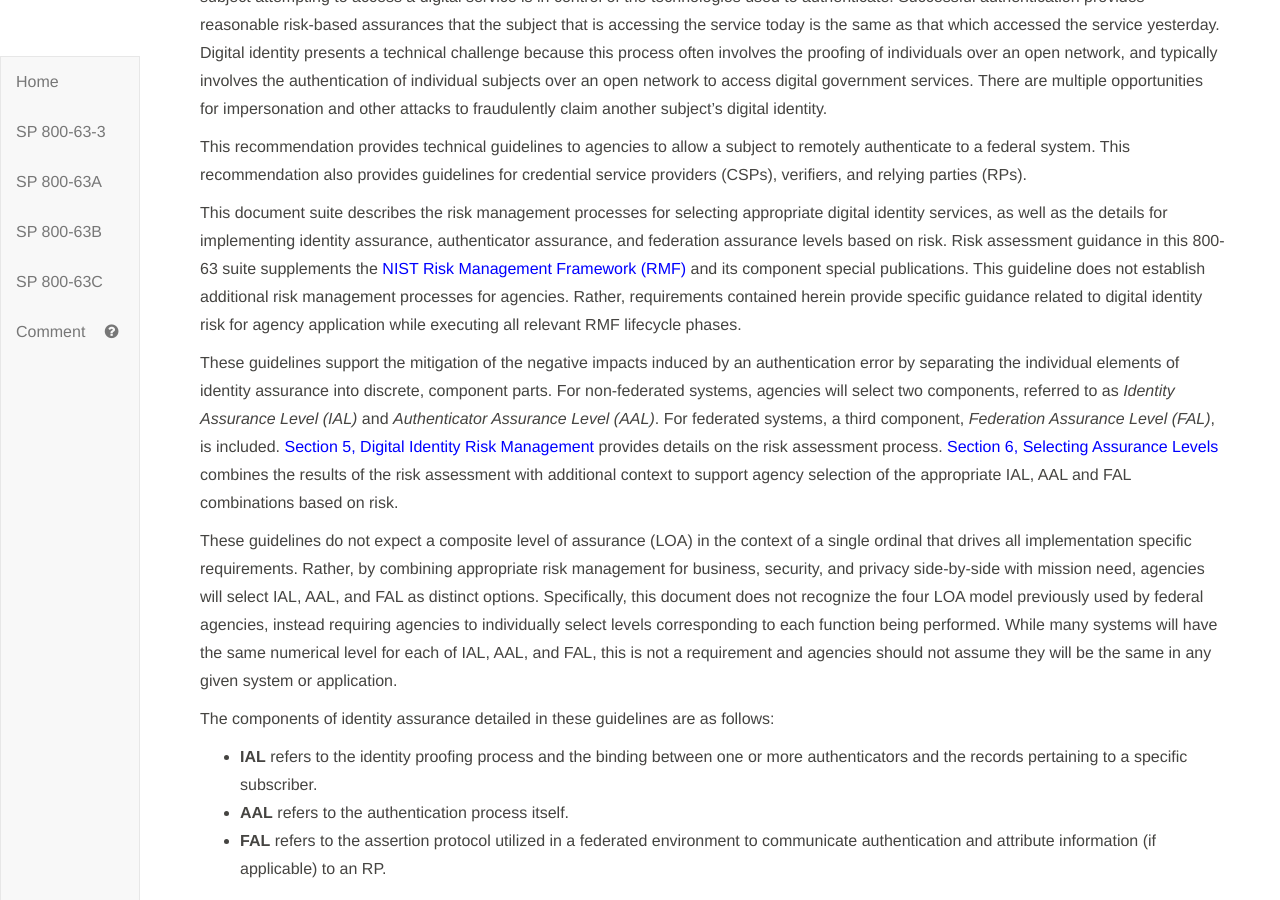
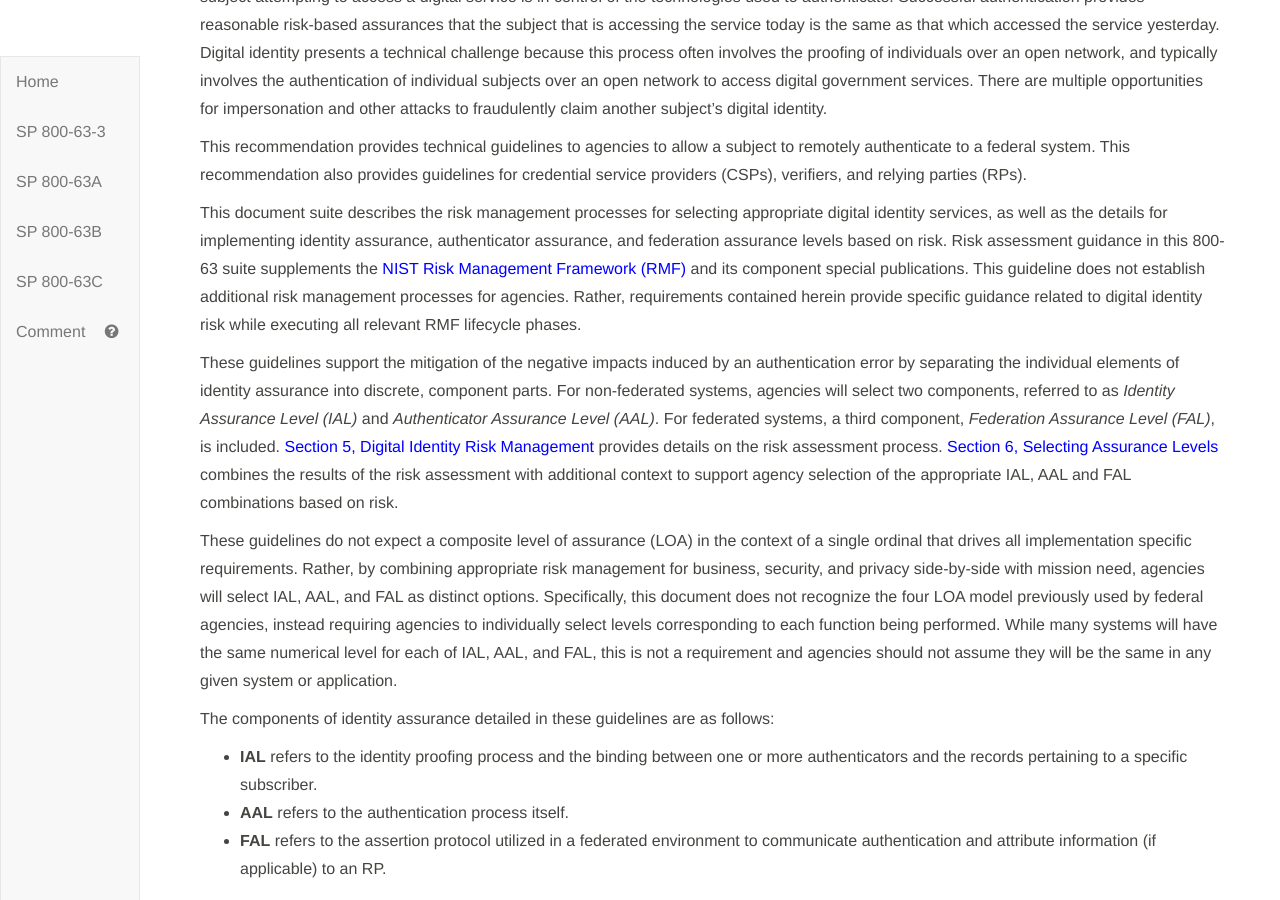
Before and after one commit to usnistgov/800-63-3, a Jekyll site: the page built from sp800-63-3/sec1_2_introduction.md, in a window 1280 px wide and 900 px high, scrolled down 443 px. Built offline with Jekyll 4.4.1, drawn with Linux system fonts in a browser that asks for light colours; our own code applies the rules of GitHub Pages for plain Markdown files.

Commit message:
Closes #1721

```diff
--- a/sp800-63-3/sec1_2_introduction.md
+++ b/sp800-63-3/sec1_2_introduction.md
@@ -19,7 +19,7 @@ Digital identity is the unique representation of a subject engaged in an online
 This recommendation provides technical guidelines
 to agencies to allow a subject to remotely authenticate to a federal system. This recommendation also provides guidelines for credential service providers (CSPs), verifiers, and relying parties (RPs).
 
-This document suite describes the risk management processes for selecting appropriate digital identity services, as well as the details for implementing identity assurance, authenticator assurance, and federation assurance levels based on risk. Risk assessment guidance in this 800-63 suite supplements the [NIST Risk Management Framework (RMF)](#NIST-RMF) and its component special publications. This guideline does not establish additional risk management processes for agencies.  Rather, requirements contained herein provide specific guidance related to digital identity risk for agency application while executing all relevant RMF lifecycle phases.
+This document suite describes the risk management processes for selecting appropriate digital identity services, as well as the details for implementing identity assurance, authenticator assurance, and federation assurance levels based on risk. Risk assessment guidance in this 800-63 suite supplements the [NIST Risk Management Framework (RMF)](#NIST-RMF) and its component special publications. This guideline does not establish additional risk management processes for agencies.  Rather, requirements contained herein provide specific guidance related to digital identity risk while executing all relevant RMF lifecycle phases.
 
 These guidelines support the mitigation of the negative impacts induced by an authentication error by separating the individual elements of identity assurance into discrete, component parts. For non-federated systems, agencies will select two components, referred to as *Identity Assurance Level (IAL)* and *Authenticator Assurance Level (AAL)*. For federated systems, a third component, *Federation Assurance Level (FAL)*, is included.  [Section 5, Digital Identity Risk Management](#sec5) provides details on the risk assessment process. [Section 6, Selecting Assurance Levels](#sec6) combines the results of the risk assessment with additional context to support agency selection of the appropriate IAL, AAL and FAL combinations based on risk.
 
```
